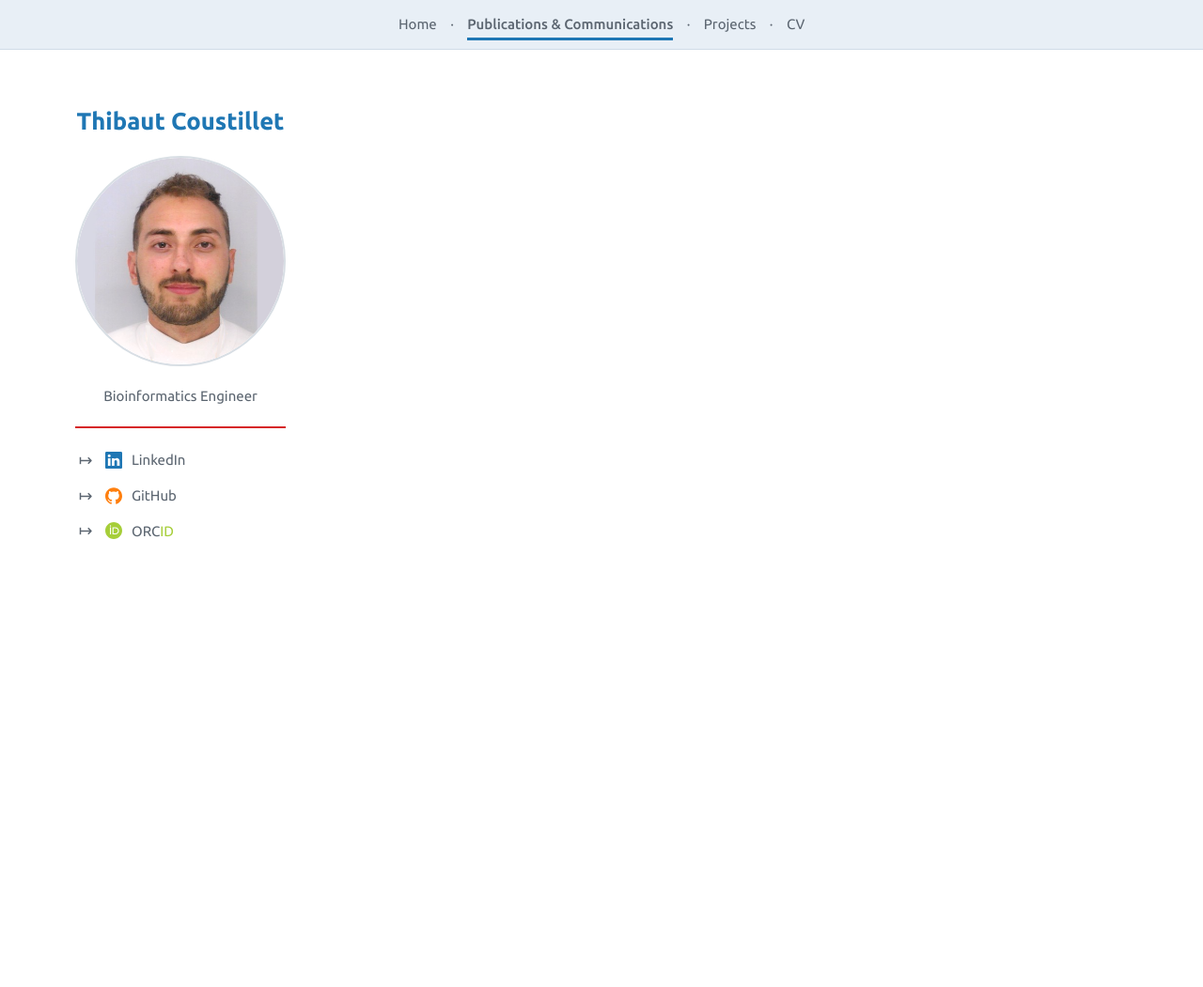
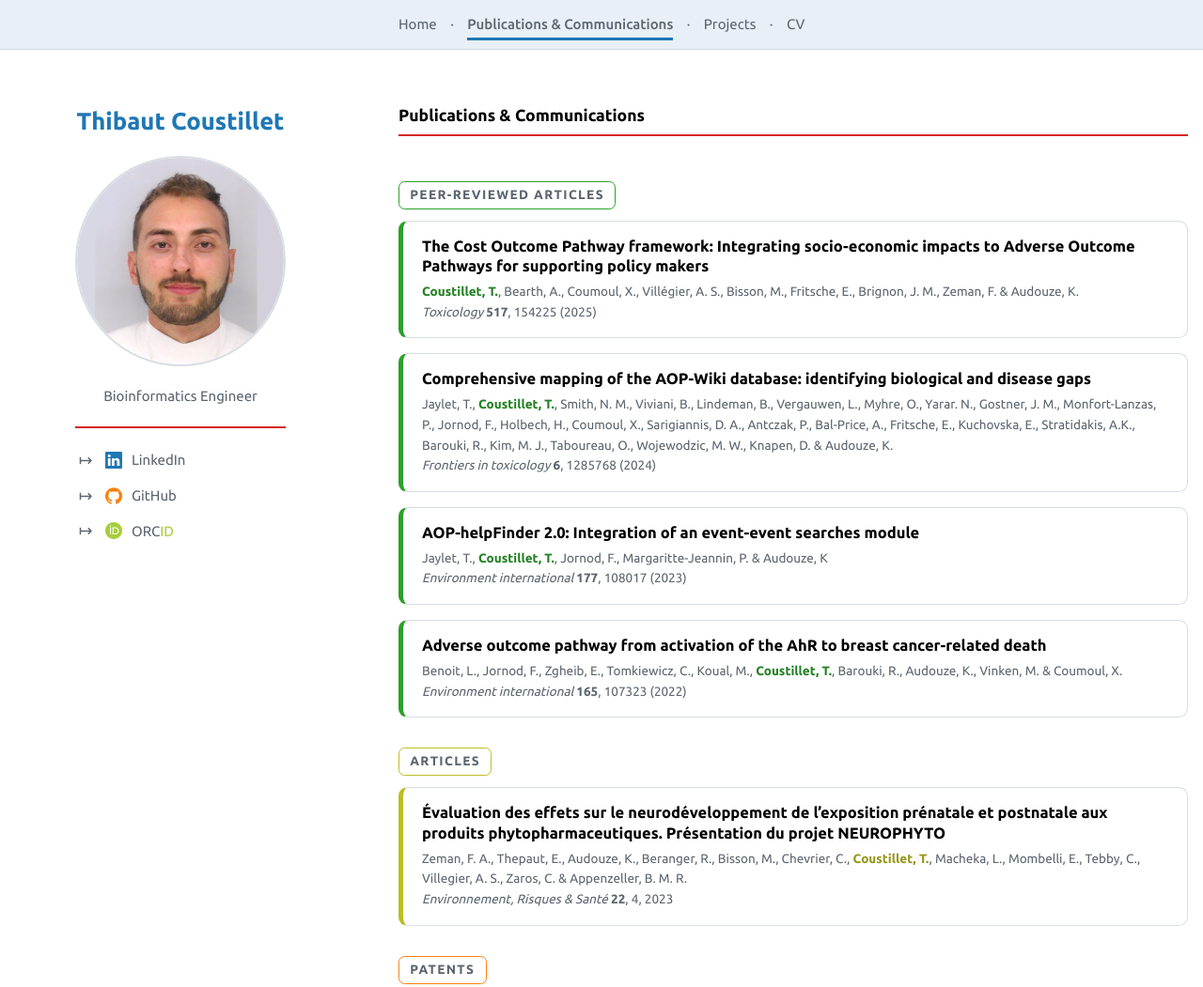
Before and after one commit to tcoustillet/tcoustillet.github.io, a plain HTML site: page publications/index.html in a window 1280 px wide. Shown: the top 1051 px of the page at 94% size. Before the commit the page ends 800 px from the top, so only its background shows below. Drawn offline with Linux system fonts and the light colour scheme.

Commit message:
feat(publications): add content and layout
- render publications grouped by type
- data stored in publications/content.json
- layout stored in publications/css/style.css
- injection via js/publications.js

```diff
--- a/css/style.css
+++ b/css/style.css
@@ -36,6 +36,11 @@
   --tab-blue: #1f77b4;
   --tab-orange: #ff7f0e;
   --tab-red: #d62728;
+  --tab-green: #2ca02c;
+  --tab-purple: #9467bd;
+  --tab-olive: #bcbd22;
+
+  --color-strong: #000;
 
   --color-orcid: #a6ce39;
 
@@ -63,6 +68,7 @@
     --color-border: #2c333b;
     --color-bar: #1a222b;
     --color-bar-border: #2a3541;
+    --color-strong: #fff;
     /* Lightened tab:blue to keep sufficient contrast on dark backgrounds */
     --color-accent: color-mix(in srgb, var(--tab-blue) 70%, white);
   }
--- /dev/null
+++ b/publications/content.json
@@ -0,0 +1,168 @@
+[
+  {
+    "type": "peer-reviewed",
+    "title": "The Cost Outcome Pathway framework: Integrating socio-economic impacts to Adverse Outcome Pathways for supporting policy makers",
+    "authors": [
+      "Coustillet, T.",
+      "Bearth, A.",
+      "Coumoul, X.",
+      "Villégier, A. S.",
+      "Bisson, M.",
+      "Fritsche, E.",
+      "Brignon, J. M.",
+      "Zeman, F.",
+      "Audouze, K."
+    ],
+    "venue": "Toxicology",
+    "year": 2025,
+    "doi": "10.1016/j.tox.2025.154225",
+    "volume": "517",
+    "pages": "154225",
+    "pmid": "40571180"
+  },
+  {
+    "type": "peer-reviewed",
+    "title": "Comprehensive mapping of the AOP-Wiki database: identifying biological and disease gaps",
+    "authors": [
+      "Jaylet, T.",
+      "Coustillet, T.",
+      "Smith, N. M.",
+      "Viviani, B.",
+      "Lindeman, B.",
+      "Vergauwen, L.",
+      "Myhre, O.",
+      "Yarar. N.",
+      "Gostner, J. M.",
+      "Monfort-Lanzas, P.",
+      "Jornod, F.",
+      "Holbech, H.",
+      "Coumoul, X.",
+      "Sarigiannis, D. A.",
+      "Antczak, P.",
+      "Bal-Price, A.",
+      "Fritsche, E.",
+      "Kuchovska, E.",
+      "Stratidakis, A.K.",
+      "Barouki, R.",
+      "Kim, M. J.",
+      "Taboureau, O.",
+      "Wojewodzic, M. W.",
+      "Knapen, D.",
+      "Audouze, K."
+    ],
+    "venue": "Frontiers in toxicology",
+    "year": 2024,
+    "doi": "10.3389/ftox.2024.1285768",
+    "volume": "6",
+    "pages": "1285768",
+    "pmid": "38523647"
+  },
+  {
+    "type": "peer-reviewed",
+    "title": "AOP-helpFinder 2.0: Integration of an event-event searches module",
+    "authors": [
+      "Jaylet, T.",
+      "Coustillet, T.",
+      "Jornod, F.",
+      "Margaritte-Jeannin, P.",
+      "Audouze, K"
+    ],
+    "venue": "Environment international",
+    "year": 2023,
+    "doi": "10.1016/j.envint.2023.108017",
+    "volume": "177",
+    "pages": "108017",
+    "pmid": "37295163"
+  },
+  {
+    "type": "article",
+    "title": "Évaluation des effets sur le neurodéveloppement de l’exposition prénatale et postnatale aux produits phytopharmaceutiques. Présentation du projet NEUROPHYTO",
+    "authors": [
+      "Zeman, F. A.",
+      "Thepaut, E.",
+      "Audouze, K.",
+      "Beranger, R.",
+      "Bisson, M.",
+      "Chevrier, C.",
+      "Coustillet, T.",
+      "Macheka, L.",
+      "Mombelli, E.",
+      "Tebby, C.",
+      "Villegier, A. S.",
+      "Zaros, C.",
+      "Appenzeller, B. M. R."
+    ],
+    "venue": "Environnement, Risques & Santé",
+    "year": 2023,
+    "doi": "10.1684/ers.2023.1744",
+    "volume": "22",
+    "pages": "4",
+    "pmid": ""
+  },
+  {
+    "type": "peer-reviewed",
+    "title": "Adverse outcome pathway from activation of the AhR to breast cancer-related death",
+    "authors": [
+      "Benoit, L.",
+      "Jornod, F.",
+      "Zgheib, E.",
+      "Tomkiewicz, C.",
+      "Koual, M.",
+      "Coustillet, T.",
+      "Barouki, R.",
+      "Audouze, K.",
+      "Vinken, M.",
+      "Coumoul, X."
+    ],
+    "venue": "Environment international",
+    "year": 2022,
+    "doi": "10.1016/j.envint.2022.107323",
+    "volume": "165",
+    "pages": "107323",
+    "pmid": "35660951"
+  },
+  {
+    "type": "patent",
+    "title": "Algostim: An algorithm for intercostal and abdominal neuromuscular electrostimulation based on a mathematical model of instantaneous breathing flow",
+    "authors": ["Coustillet, T.", "Vivodtzev, I."],
+    "venue": "APP registration",
+    "year": "2023",
+    "id": "IDDN.FR.001.350008.000.S.P.2023.000.10000"
+  },
+  {
+    "type": "patent",
+    "title": "Electrical Stimulation of The Respiratory Muscles",
+    "authors": ["Vivodtzev, I.", "Coustillet, T."],
+    "venue": "PCT",
+    "year": "2026",
+    "id": "IB2026/000194"
+  },
+  {
+    "type": "software",
+    "title": "pybreathe: a python package for respiratory air flow rates analysis",
+    "authors": ["Coustillet, T."],
+    "venue": "PyPI",
+    "year": 2025
+  },
+  {
+    "type": "post",
+    "title": "How can artificial intelligence contribute to explaining biological mechanisms by which an environmental chemical may cause health disorders?",
+    "authors": ["Coustillet, T.", "Jaylet, T.", "Audouze, K", "Coumoul, X."],
+    "venue": "Federation of European Biochemical Societies",
+    "year": 2023
+  },
+  {
+    "type": "post",
+    "title": "Co-activation of IP3R and RyR leads to reduced IQ and increased socio-economic burden through non-cholinergic mechanisms",
+    "authors": [
+      "Coustillet, T.",
+      "Coumoul, X.",
+      "Villégier, A. S.",
+      "Bisson, M.",
+      "Zeman, F.",
+      "Audouze, K."
+    ],
+    "venue": "AOP-Wiki",
+    "year": 2025
+  }
+]
--- /dev/null
+++ b/publications/css/style.css
@@ -0,0 +1,59 @@
+/* Publications page styles (loaded after /css/style.css) */
+
+/* Group heading: uppercase label in a thin box of the type colour */
+.pub-group h4 {
+  display: inline-block;
+  margin: 2rem 0 0.75rem;
+  padding: 0.2rem 0.7rem;
+  font-family: var(--font-sans);
+  font-size: 0.85rem;
+  font-weight: 700;
+  letter-spacing: 0.1em;
+  text-transform: uppercase;
+  color: var(--color-muted);
+  border: 1px solid var(--type-color);
+  border-radius: 0.4rem;
+}
+
+.pub-list {
+  display: grid;
+  gap: 1rem;
+  margin: 0;
+  padding: 0;
+  list-style: none;
+}
+
+/* Card: thin border + coloured left bar depending on the type */
+.pub {
+  padding: 1rem 1.25rem;
+  border: 1px solid var(--color-border);
+  border-left: 5px solid var(--type-color, var(--color-accent));
+  border-radius: 0.6rem;
+}
+
+.pub__title {
+  font-size: 1.1em;
+  font-weight: 700;
+  line-height: 1.3;
+  color: var(--color-strong);
+}
+
+.pub__meta {
+  margin-top: 0.35rem;
+  font-size: 0.9em;
+  color: var(--color-muted);
+}
+
+.pub__meta strong {
+  color: color-mix(in srgb, var(--type-color) 80%, black);
+}
+
+.pub__meta .pub__volume {
+  color: inherit;
+}
+
+@media (prefers-color-scheme: dark) {
+  .pub__meta strong {
+    color: var(--type-color);
+  }
+}
--- a/publications/index.html
+++ b/publications/index.html
@@ -13,6 +13,7 @@
       crossorigin
     />
     <link rel="stylesheet" href="/css/style.css" />
+    <link rel="stylesheet" href="css/style.css" />
   </head>
   <body>
     <a class="skip-link" href="#main">Skip to content</a>
@@ -22,10 +23,17 @@
     <div class="layout">
       <aside class="sidebar"></aside>
 
-      <main id="main"></main>
+      <main id="main">
+        <section class="publications">
+          <h3 class="section-title">Publications & Communications</h3>
+          <div id="publications-list"></div>
+        </section>
+      </main>
     </div>
 
-    <script src="/js/header.js"></script>
-    <script src="/js/sidebar.js"></script>
+    <script src="../js/header.js"></script>
+    <script src="../js/sidebar.js"></script>
+    <script src="../js/links.js"></script>
+    <script src="js/publications.js"></script>
   </body>
 </html>
--- /dev/null
+++ b/publications/js/publications.js
@@ -0,0 +1,130 @@
+// Loads content.json and renders it grouped by type.
+
+const TYPES = [
+  {
+    id: "peer-reviewed",
+    label: "Peer-reviewed articles",
+    color: "var(--tab-green)",
+  },
+  {
+    id: "article",
+    label: "Articles",
+    color: "var(--tab-olive)",
+  },
+  { id: "patent", label: "Patents", color: "var(--tab-orange)" },
+  { id: "software", label: "Software and packages", color: "var(--tab-blue)" },
+  {
+    id: "post",
+    label: "Posts",
+    color: "var(--tab-purple)",
+  },
+];
+
+// Your name as written in the data: it is highlighted in author lists.
+const ME = "Coustillet, T.";
+
+function externalLink(label, url) {
+  const a = document.createElement("a");
+  a.href = url;
+  a.textContent = label;
+  a.target = "_blank";
+  a.rel = "noopener noreferrer";
+  return a;
+}
+
+function renderAuthors(authors) {
+  const span = document.createElement("span");
+  span.className = "pub__authors";
+  authors.forEach((name, i) => {
+    const node = document.createElement(name === ME ? "strong" : "span");
+    node.textContent = name;
+    span.append(node);
+    if (i < authors.length - 2) span.append(", ");
+    else if (i === authors.length - 2) span.append(" & ");
+  });
+  return span;
+}
+
+function renderPublication(pub) {
+  const li = document.createElement("li");
+  li.className = "pub";
+
+  const title = document.createElement("div");
+  title.className = "pub__title";
+  title.textContent = pub.title;
+
+  const meta = document.createElement("div");
+  meta.className = "pub__meta";
+  meta.append(
+    renderAuthors(pub.authors),
+    document.createElement("br"),
+    renderCitation(pub),
+  );
+
+  li.append(title, meta);
+  return li;
+}
+
+function renderCitation(pub) {
+  const cite = document.createElement("span");
+  cite.className = "pub__cite";
+
+  const venue = document.createElement("em");
+  venue.textContent = pub.venue ?? "";
+  if (pub.venue) cite.append(venue);
+
+  if (pub.volume) {
+    const volume = document.createElement("strong");
+    volume.className = "pub__volume";
+    volume.textContent = pub.volume;
+    cite.append(" ", volume);
+  }
+  if (pub.pages) cite.append(`, ${pub.pages.replace("-", "–")}`);
+  if (pub.id) cite.append(`, ${pub.id}`);
+  if (pub.id) cite.append(` ${pub.id}`);
+  if (pub.year) {
+    cite.append(
+      pub.type === "peer-reviewed" ? ` (${pub.year})` : `, ${pub.year}`,
+    );
+  }
+  return cite;
+}
+
+function renderGroup({ id, label, color }, publications) {
+  const items = publications
+    .filter((pub) => pub.type === id)
+    .sort((a, b) => b.year - a.year);
+  if (items.length === 0) return null;
+
+  const group = document.createElement("section");
+  group.className = "pub-group";
+  group.style.setProperty("--type-color", color);
+
+  const heading = document.createElement("h4");
+  heading.textContent = label;
+
+  const list = document.createElement("ul");
+  list.className = "pub-list";
+  list.append(...items.map(renderPublication));
+
+  group.append(heading, list);
+  return group;
+}
+
+async function loadPublications() {
+  const container = document.querySelector("#publications-list");
+  try {
+    const response = await fetch("content.json");
+    if (!response.ok)
+      throw new Error(`${response.status} ${response.statusText}`);
+    const publications = await response.json();
+    container.replaceChildren(
+      ...TYPES.map((type) => renderGroup(type, publications)).filter(Boolean),
+    );
+  } catch (error) {
+    console.error("Could not load publications:", error);
+    container.textContent = "Publications could not be loaded.";
+  }
+}
+
+loadPublications();
```
